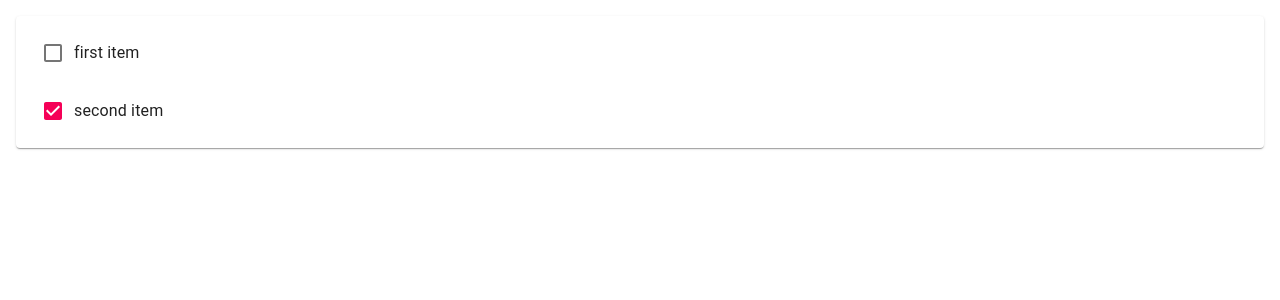
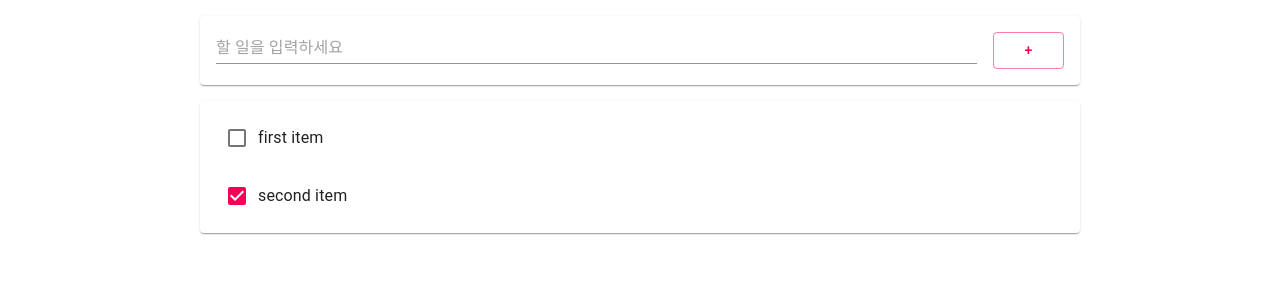
Before and after one commit to BlackTiger00000/Todo, a React (Create React App) app in the folder todo_frontend/: page / in a window 1280 px wide. Shown: the top 300 px of the page. Built offline with nearby package versions, Linux system fonts and the light colour scheme.

Commit message:
AddTodo 컴포넌트 추가

```diff
--- a/todo_frontend/src/App.tsx
+++ b/todo_frontend/src/App.tsx
@@ -1,6 +1,7 @@
 import React from 'react';
+import { Container, List, Paper } from '@material-ui/core';
 import Todo from './components/Todo';
-import { List, Paper } from '@material-ui/core';
+import AddTodo from './components/AddTodo';
 
 const DUMMY_ITEMS = [
   {
@@ -17,6 +18,8 @@ const DUMMY_ITEMS = [
 
 const App: React.FC = () => {
   return (
+    <Container maxWidth='md'>
+      <AddTodo />
       <Paper style={{ margin: 16 }}>
         <List>
           {DUMMY_ITEMS.map((item) => (
@@ -24,6 +27,7 @@ const App: React.FC = () => {
           ))}
         </List>
       </Paper>
+    </Container>
   );
 };
 
--- /dev/null
+++ b/todo_frontend/src/components/AddTodo.tsx
@@ -0,0 +1,21 @@
+import React from 'react';
+import { TextField, Paper, Button, Grid } from '@material-ui/core';
+
+const AddTodo: React.FC = () => {
+  return (
+    <Paper style={{ margin: 16, padding: 16 }}>
+      <Grid container>
+        <Grid xs={11} md={11} item style={{ paddingRight: 16 }}>
+          <TextField placeholder='할 일을 입력하세요' fullWidth />
+        </Grid>
+        <Grid xs={1} md={1} item>
+          <Button fullWidth color='secondary' variant='outlined'>
+            +
+          </Button>
+        </Grid>
+      </Grid>
+    </Paper>
+  );
+};
+
+export default AddTodo;
```
Lines whose indentation alone changed are shown as unchanged.
